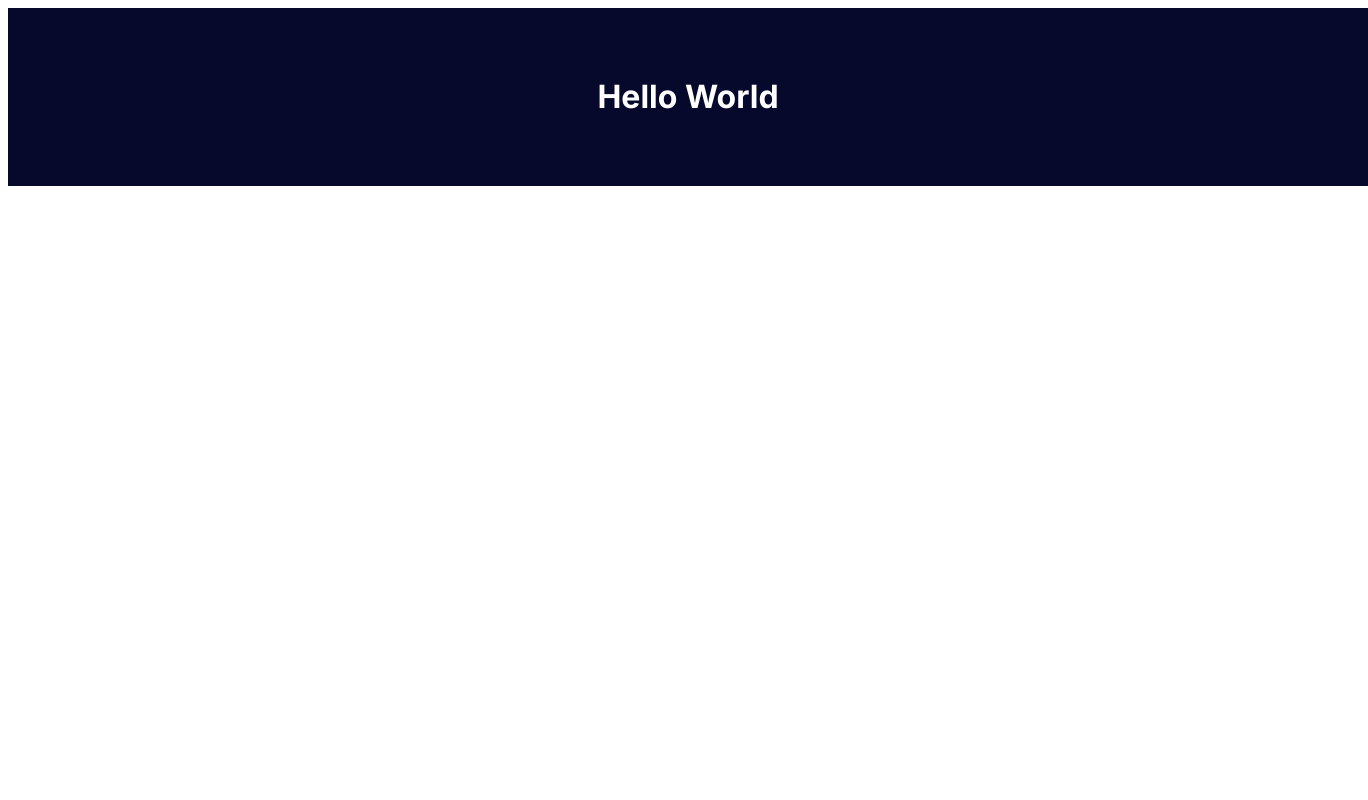
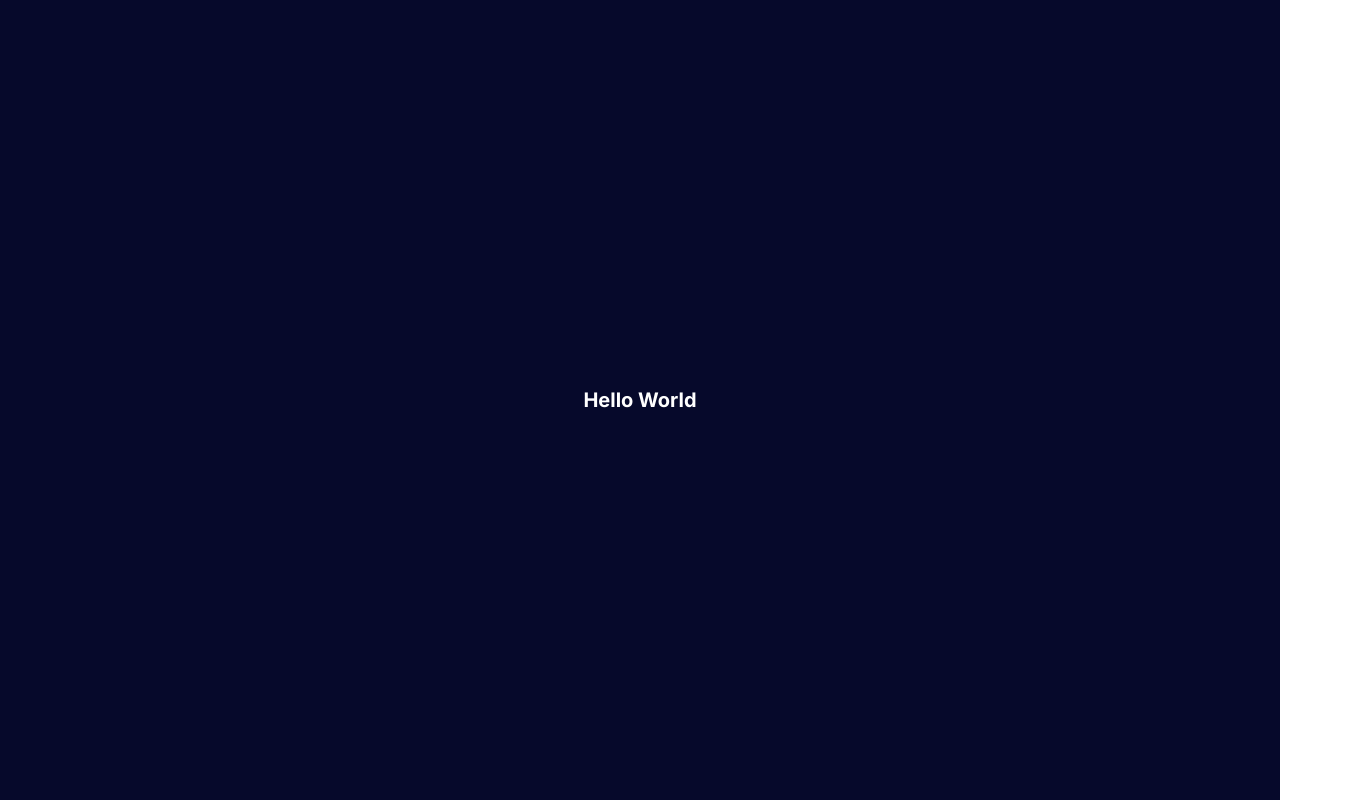
Before and after one commit to TrindadeThiago/boilerplate-apps-router, a Next.js app: page / in a window 1280 px wide. Shown: the whole page, 1368 px wide, since content can reach past the window. Built offline with nearby package versions, Linux system fonts and the light colour scheme.

Commit message:
feat: create global styles

```diff
--- a/src/app/layout.tsx
+++ b/src/app/layout.tsx
@@ -2,6 +2,7 @@ import type { Metadata } from 'next'
 import { Inter } from 'next/font/google'
 
 import StyledComponentsRegistry from '@/lib/registry'
+import { Providers } from '@/providers'
 
 const inter = Inter({ subsets: ['latin'] })
 
@@ -18,7 +19,9 @@ export default function RootLayout({
   return (
     <html lang="en">
       <body className={inter.className}>
-        <StyledComponentsRegistry>{children}</StyledComponentsRegistry>
+        <StyledComponentsRegistry>
+          <Providers>{children}</Providers>
+        </StyledComponentsRegistry>
       </body>
     </html>
   )
--- /dev/null
+++ b/src/providers.tsx
@@ -0,0 +1,12 @@
+import { PropsWithChildren } from 'react'
+
+import GlobalStyles from '@/styles/global'
+
+export function Providers({ children }: PropsWithChildren) {
+  return (
+    <>
+      <GlobalStyles />
+      {children}
+    </>
+  )
+}
--- /dev/null
+++ b/src/styles/global.ts
@@ -0,0 +1,25 @@
+'use client'
+
+import { createGlobalStyle } from 'styled-components'
+
+const GlobalStyles = createGlobalStyle`
+  * {
+    margin: 0;
+    padding: 0;
+    box-sizing: border-box;
+  }
+
+  html {
+    font-size: 62.5%;
+  }
+
+  html, body, #__next {
+    height: 100%;
+  }
+
+  body {
+    font-family: -apple-system, BlinkMacSystemFont, 'Segoe UI', Roboto, Oxygen, Ubuntu, Cantarell, 'Open Sans', 'Helvetica Neue', sans-serif, ;
+  }
+`
+
+export default GlobalStyles
```
